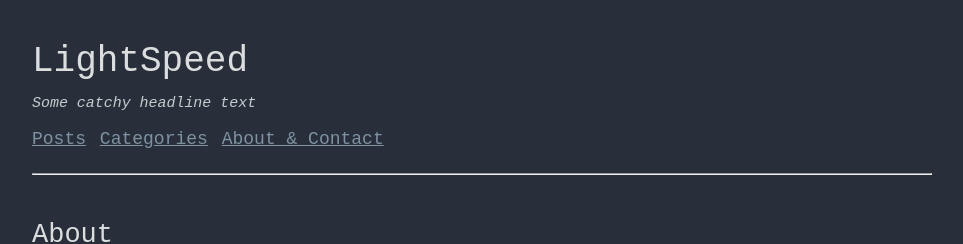
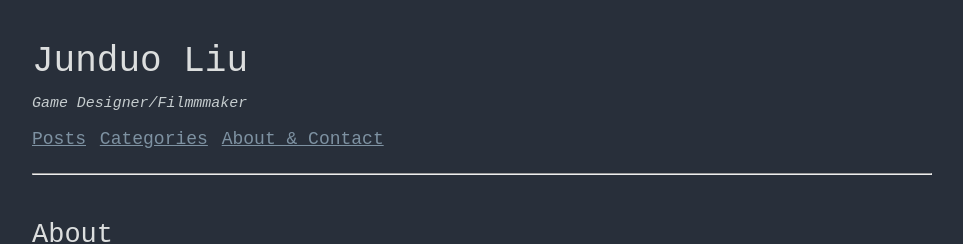
Before and after one commit to JunduoLiu/JunduoLiu.github.io, a Jekyll site: the page built from index.md, in a window 1280 px wide. Shown: the top 244 px of the page, without its empty margins (158-1121 px from the left). Built offline with Jekyll 4.4.1, drawn with Linux system fonts in a browser that asks for light colours.

Commit message:
Update header.html

```diff
--- a/_includes/header.html
+++ b/_includes/header.html
@@ -1,7 +1,7 @@
 <div class="header">
-    <h1>LightSpeed</h1>
+    <h1>Junduo Liu</h1>
     <br>
-    <h5><i>Some catchy headline text</i></h5>
+    <h5><i>Game Designer/Filmmmaker</i></h5>
     <br>
     {% include nav.html %}
     <hr>
```
